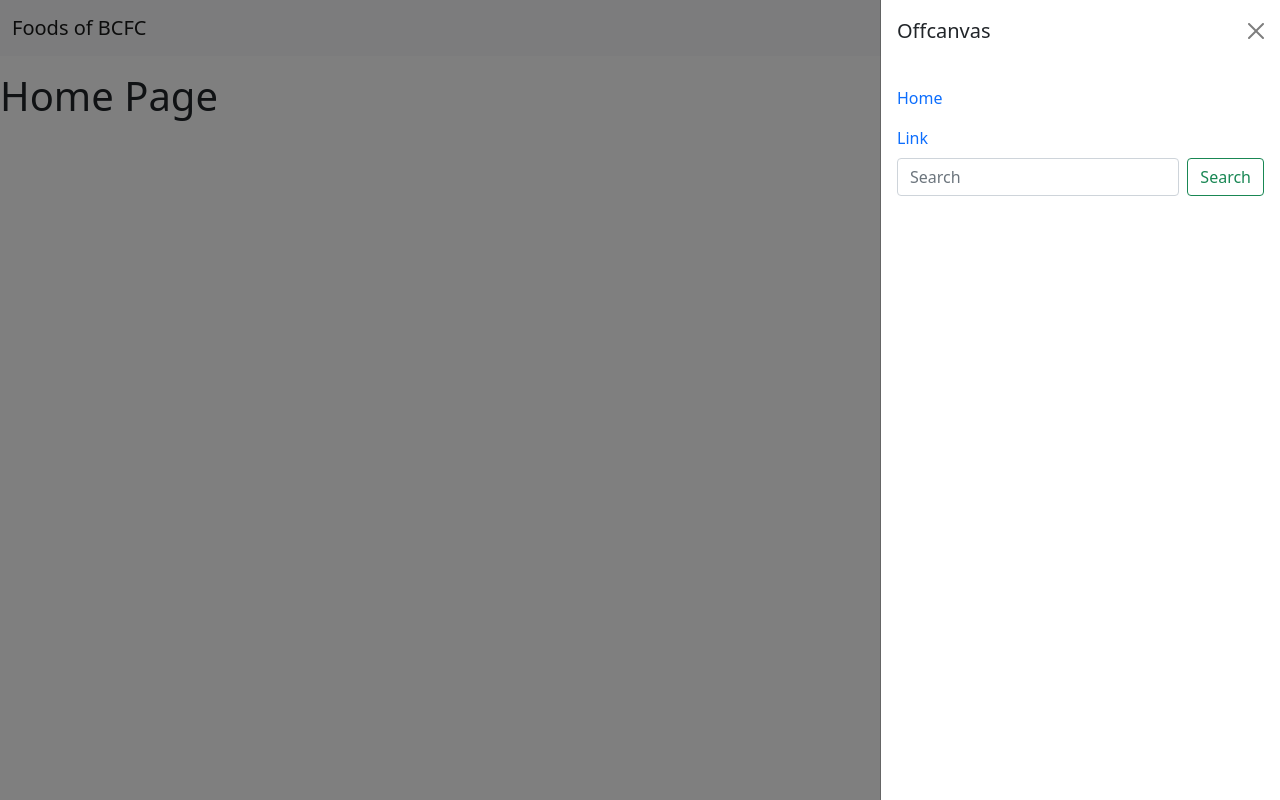
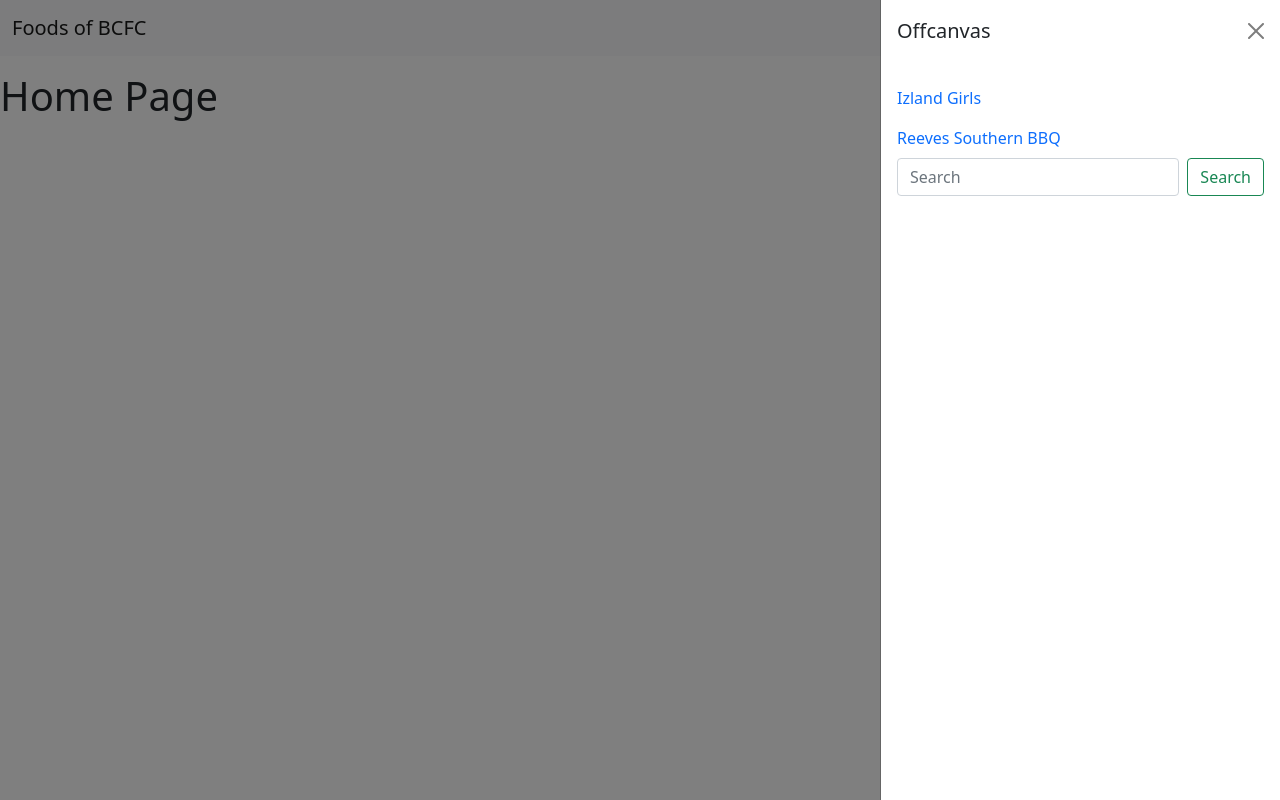
Before and after one commit to dcampbell2/bcfc-foods, a React (Create React App) app in the folder client/: page / in a window 1280 px wide. Both pictures are taken after a click on the button 1240 px from the left and 28 px from the top of the page. Built offline with nearby package versions, Linux system fonts and the light colour scheme; no server answers.

Commit message:
Correcting links for offcanvas and renaming link labels

```diff
--- a/client/src/Components/Nav/Nav.jsx
+++ b/client/src/Components/Nav/Nav.jsx
@@ -27,8 +27,8 @@ const NavBar = () => {
           </Offcanvas.Header>
           <Offcanvas.Body>
             <Nav className="justify-content-end flex-grow-1 pe-3">
-              <Nav.Link href="/izlandgirlz">Home</Nav.Link>
-              <Nav.Link href="/reevesbbq">Link</Nav.Link>
+              <Nav.Link href="/izlandgirls">Izland Girls</Nav.Link>
+              <Nav.Link href="/reevesbbq">Reeves Southern BBQ</Nav.Link>
             </Nav>
             <Form className="d-flex">
               <FormControl
```
